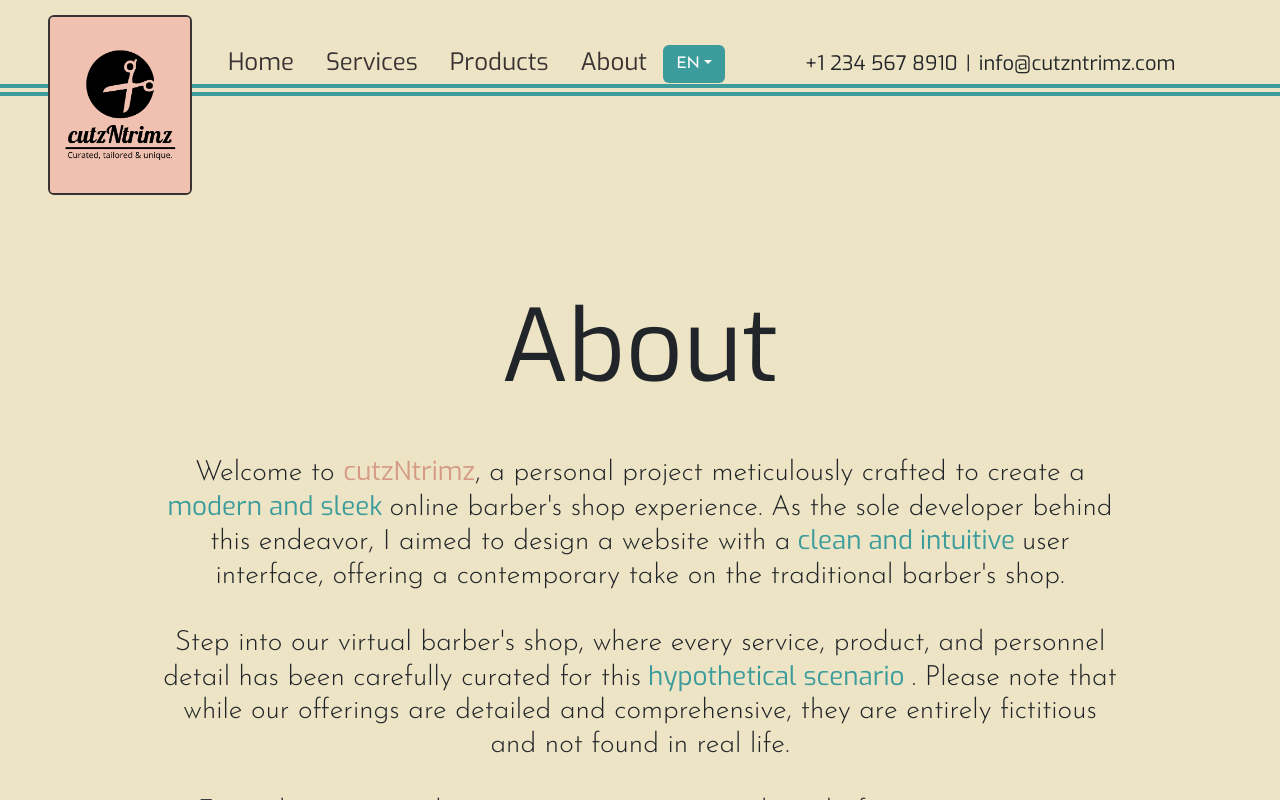
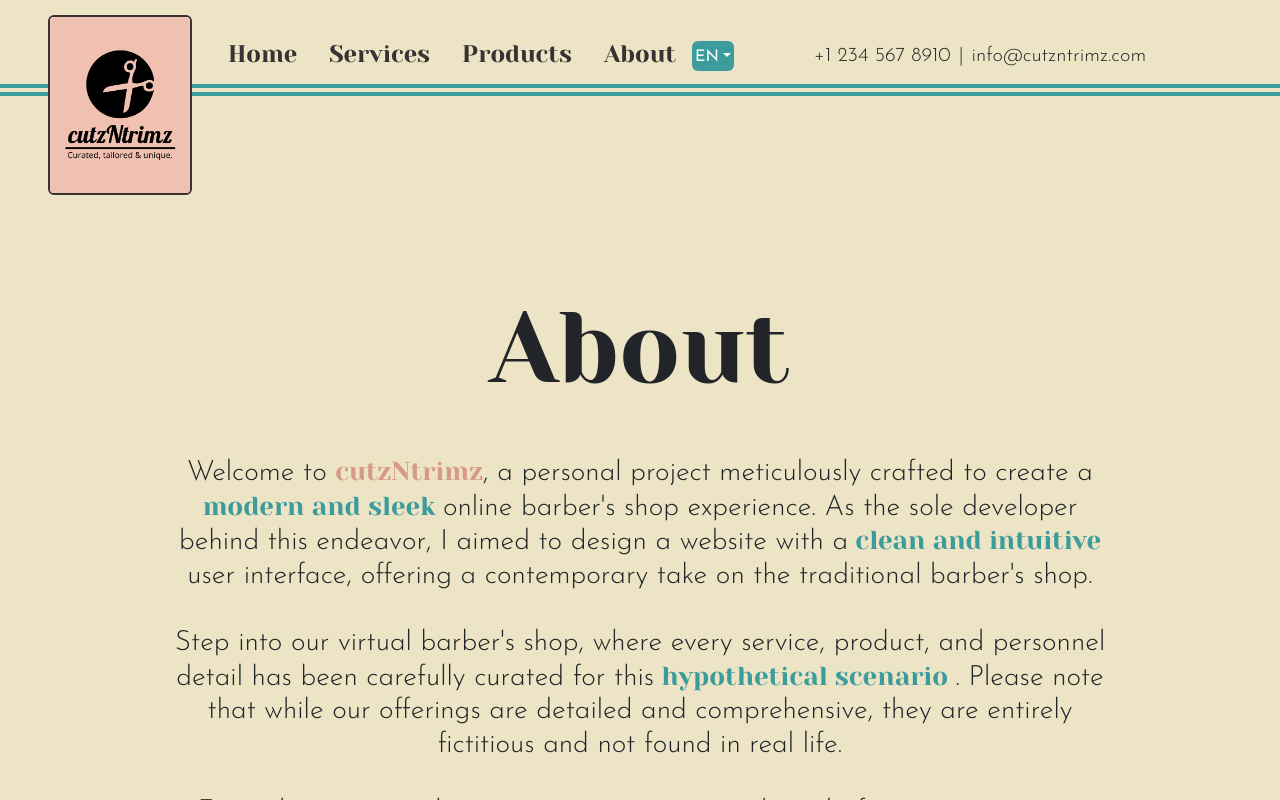
Before and after one commit to NinoTraverso/cutz-n-trimz, a React (Create React App) app: page /about in a window 1280 px wide. Built offline with nearby package versions, Linux system fonts and the light colour scheme.

Commit message:
fixed font and navbar responsiveness

```diff
--- a/public/styles.css
+++ b/public/styles.css
@@ -6,13 +6,13 @@ font-family: "Lobster Two", sans-serif;
 font-family: "Open Sans", sans-serif;
 
 */
+@import url("https://fonts.googleapis.com/css2?family=Yeseva+One&display=swap");
 
 @import url("https://fonts.googleapis.com/css2?family=Josefin+Sans:ital,wght@0,100..700;1,100..700&display=swap");
 
-@import url("https://fonts.googleapis.com/css2?family=Exo&display=swap");
 /*
+font-family: "Yeseva One", serif;
 font-family: "Josefin Sans", sans-serif;
-font-family: "Cardo", serif;
 */
 
 /*
@@ -63,7 +63,7 @@ body * {
 }
 
 nav {
-  font-family: "Exo", sans-serif;
+  font-family: "Yeseva One", serif;
   height: 12vh;
   width: 100%;
   border-bottom: 12px double #3c9c9c;
@@ -71,8 +71,12 @@ nav {
 
 @media screen and (max-width: 400px) {
   nav * h5 {
-    font-size: 15px;
+    font-size: 14px;
   }
+}
+
+.infoNavbar {
+  font-family: "Josefin Sans", sans-serif;
 }
 
 .dropdown-toggle:focus,
@@ -99,21 +103,32 @@ nav {
   margin-top: 4px;
   background-color: #3c9c9c;
   color: white;
+  padding-top: 3px;
+  padding-bottom: 1px;
+  padding-left: 2px;
+  padding-right: 2px;
 }
 
 /* ALIGN VERTICALLY & SHRINKS FONT SIZE FOR THE SMALL DROPDOWN MENU FOR LANGUAGE CHANGE*/
 .dropDownSmall button {
   font-size: 16px;
-  margin-top: 4px;
   background-color: #3c9c9c;
   color: white;
+  padding-top: 3px;
+  padding-bottom: 1px;
+  padding-left: 2px;
+  padding-right: 2px;
 }
 
 @media screen and (max-width: 400px) {
   .dropDownSmall button {
-    font-size: 12px;
+    font-size: 10px;
     background-color: #3c9c9c;
     color: white;
+    padding-top: 3px;
+    padding-bottom: 1px;
+    padding-left: 2px;
+    padding-right: 2px;
   }
 }
 
@@ -160,7 +175,7 @@ nav {
 /* ------------------------------------------------------------- HOME/MAIN PAGE -----------------------------------------*/
 
 .highlightedTextBlue {
-  font-family: "Exo", sans-serif;
+  font-family: "Yeseva One", serif;
   color: #3c9c9c;
   font-size: 26px;
 }
@@ -172,7 +187,7 @@ nav {
 }
 
 .highlightedTextPink {
-  font-family: "Exo", sans-serif;
+  font-family: "Yeseva One", serif;
   color: #d69a85;
   font-size: 26px;
 }
@@ -184,23 +199,23 @@ nav {
 }
 
 .highlightedText {
-  font-family: "Exo", sans-serif;
+  font-family: "Yeseva One", serif;
 }
 
 .highlightedTextLargeBlue {
-  font-family: "Exo", sans-serif;
+  font-family: "Yeseva One", serif;
   color: #3c9c9c;
   font-size: 100px;
 }
 
 .highlightedTextLargePink {
-  font-family: "Exo", sans-serif;
+  font-family: "Yeseva One", serif;
   color: #d69a85;
   font-size: 100px;
 }
 
 .highlightedTextLarge {
-  font-family: "Exo", sans-serif;
+  font-family: "Yeseva One", serif;
   font-size: 100px;
 }
 
@@ -266,7 +281,7 @@ footer * {
 }
 
 .companyName {
-  font-family: "Exo", sans-serif;
+  font-family: "Yeseva One", serif;
   color: rgb(255, 255, 255);
   border-bottom: 4px solid rgb(255, 255, 255);
 }
--- a/src/components/Navbar.jsx
+++ b/src/components/Navbar.jsx
@@ -136,7 +136,7 @@ function Navbar() {
               alt="logo"
             />
           </div>
-          <div className="d-flex justify-content-center align-items-center me-5">
+          <div className="d-flex justify-content-center align-items-center me-5 mb-3">
             <Link
               to={getHomeLink()}
               className="text-decoration-none mt-5 ms-5 me-3"
@@ -215,7 +215,7 @@ function Navbar() {
                 )}
               </ul>
             </div>
-            <div className="d-none d-xl-block d-flex align-items-center mt-5 pt-1 ms-4 ps-5">
+            <div className="infoNavbar d-none d-xl-block d-flex align-items-center mt-5 pt-1 ms-4 ps-5">
               <h5
                 className="ms-xxl-5 ps-xxl-5 mx-2"
                 style={{ whiteSpace: "nowrap" }}
@@ -223,10 +223,10 @@ function Navbar() {
                 +1 234 567 8910
               </h5>
             </div>
-            <div className="d-none d-xl-block d-flex align-items-center mt-5 pt-1">
+            <div className="infoNavbar d-none d-xl-block d-flex align-items-center mt-5 pt-1">
               <h5 style={{ whiteSpace: "nowrap" }}>|</h5>
             </div>
-            <div className="d-none d-xl-block d-flex align-items-center mt-5 pt-1">
+            <div className="infoNavbar d-none d-xl-block d-flex align-items-center mt-5 pt-1">
               <h5 className="mx-2" style={{ whiteSpace: "nowrap" }}>
                 info@cutzntrimz.com
               </h5>
```
